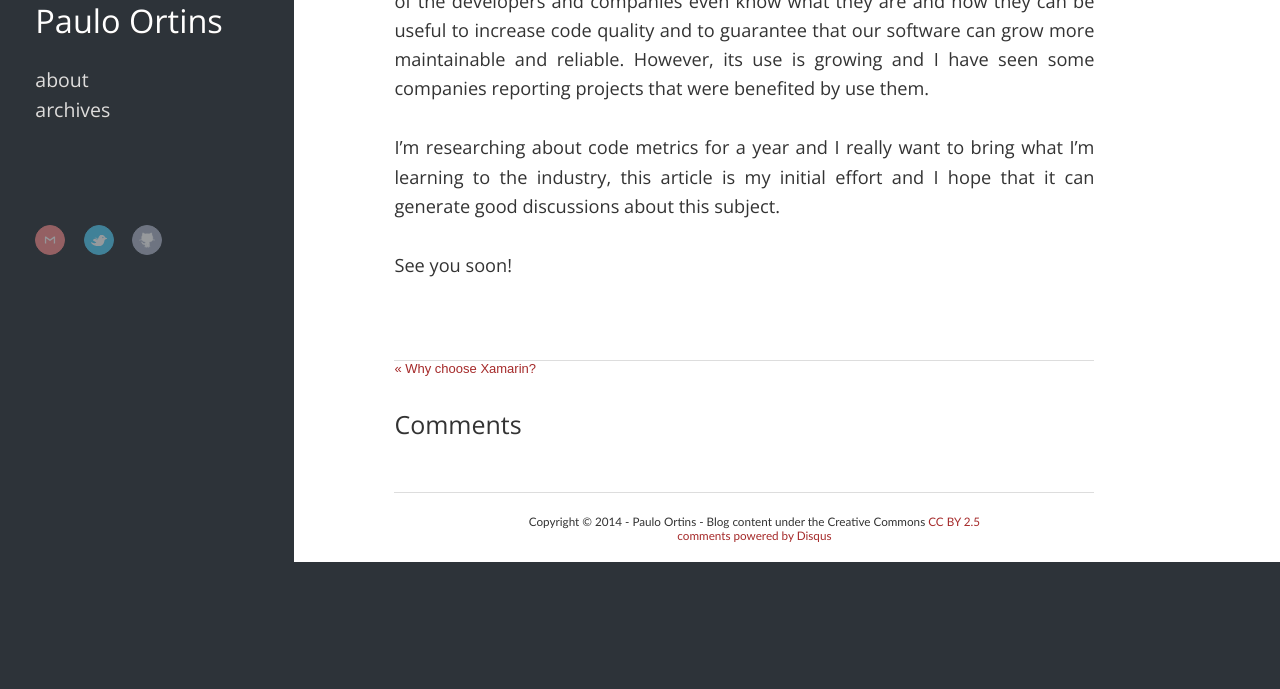
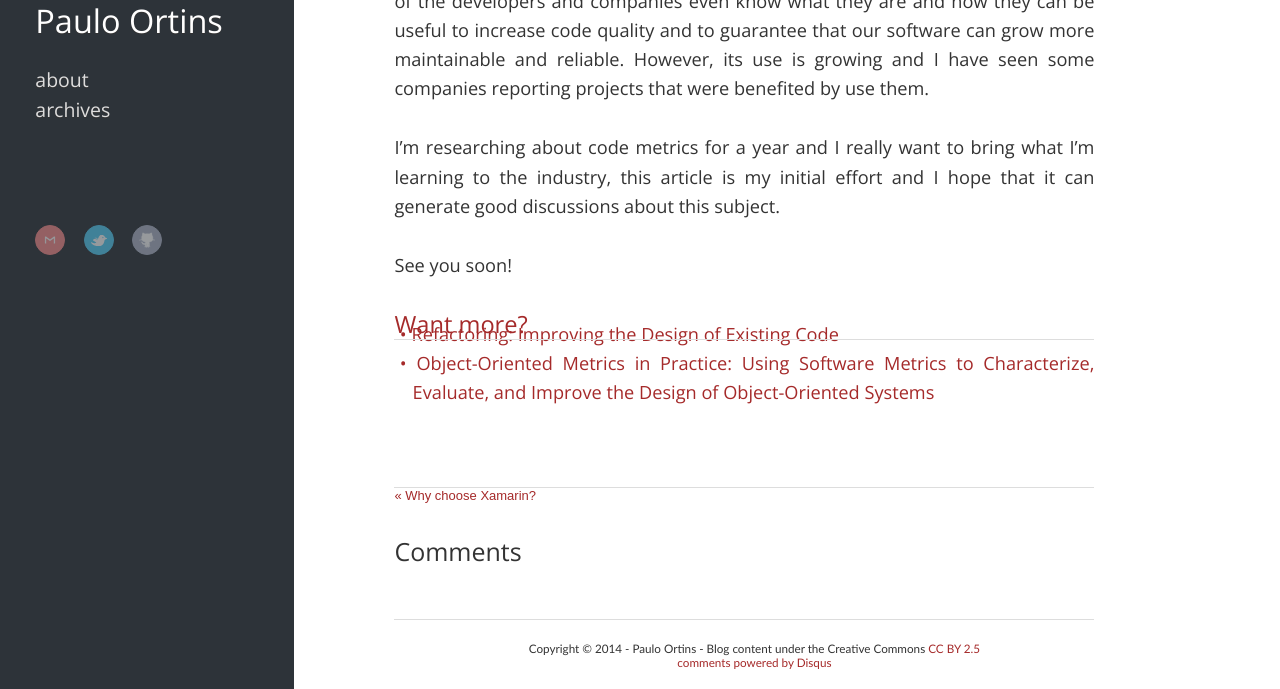
Before and after one commit to pauloortins/pauloortins.github.io, a Jekyll site: the page built from _posts/2014-06-27-are-you-monitoring-the-health-of-your-software.markdown, in a window 1280 px wide and 900 px high, scrolled down 11742 px, cut to the strip 211-900 px from the top of the window. Built offline with Jekyll 4.4.1, drawn with Linux system fonts in a browser that asks for light colours; nearby versions of some CDN libraries; comment, search, counter and statistics services are not loaded; before the commit the page ends 12515 px from its top, so only the background shows below that.

Commit message:
Added show notes

```diff
--- a/_posts/2014-06-27-are-you-monitoring-the-health-of-your-software.markdown
+++ b/_posts/2014-06-27-are-you-monitoring-the-health-of-your-software.markdown
@@ -332,6 +332,11 @@
 
 See you soon!
 
+## Want more?
+
+- [Refactoring: Improving the Design of Existing Code][9]
+- [Object-Oriented Metrics in Practice: Using Software Metrics to Characterize, Evaluate, and Improve the Design of Object-Oriented Systems][10]
+
 [1]: /2013/07/11/5-reasons-to-avoid-code-comments
 [2]: http://www.extremeprogramming.org/rules/pair.html
 [3]: http://www.extremeprogramming.org/rules/collective.html
```
Also changed, not shown: other parts of _posts/2014-06-27-are-you-monitoring-the-health-of-your-software.markdown (+2 -0 lines), 1 other file.
